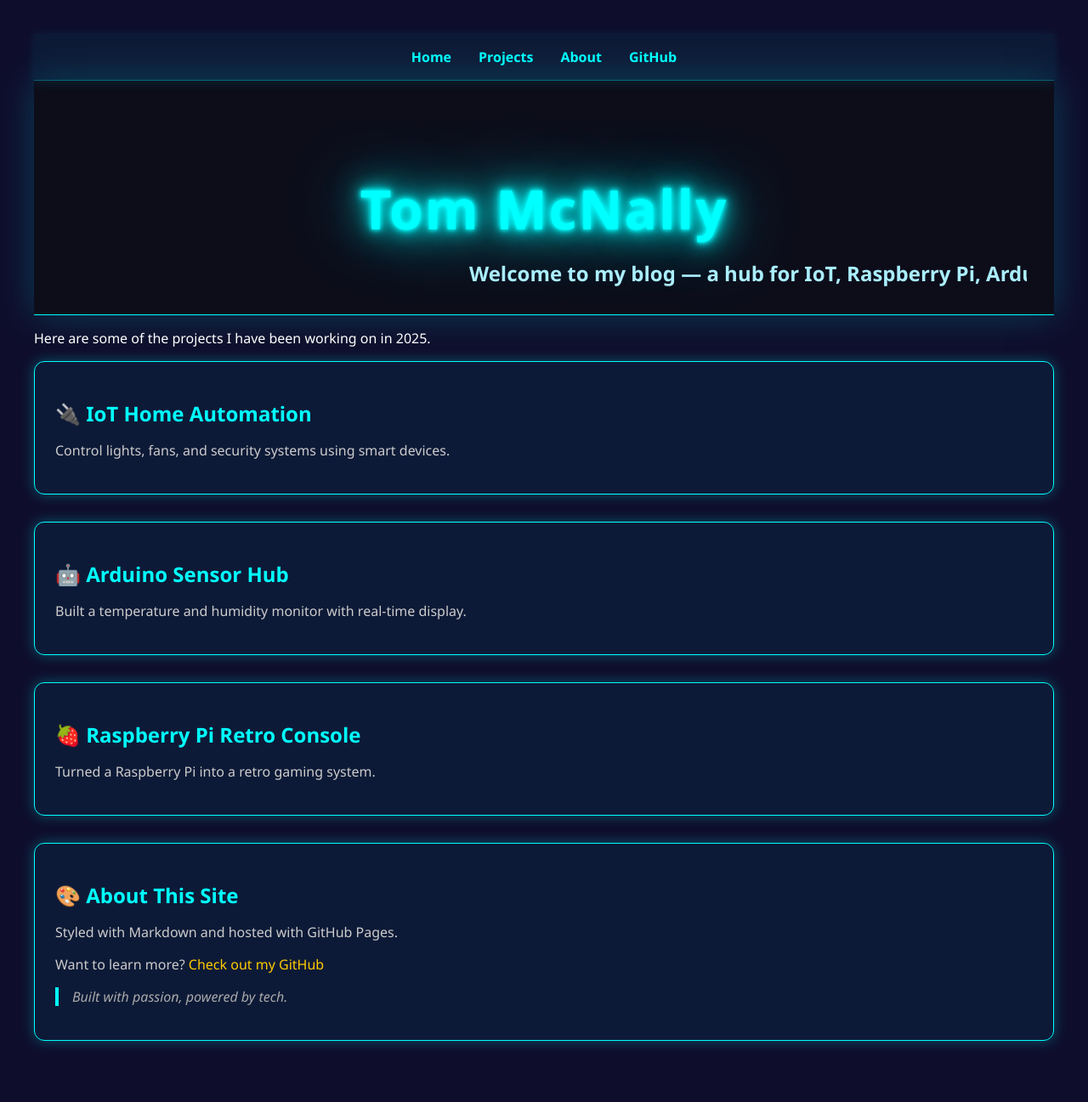
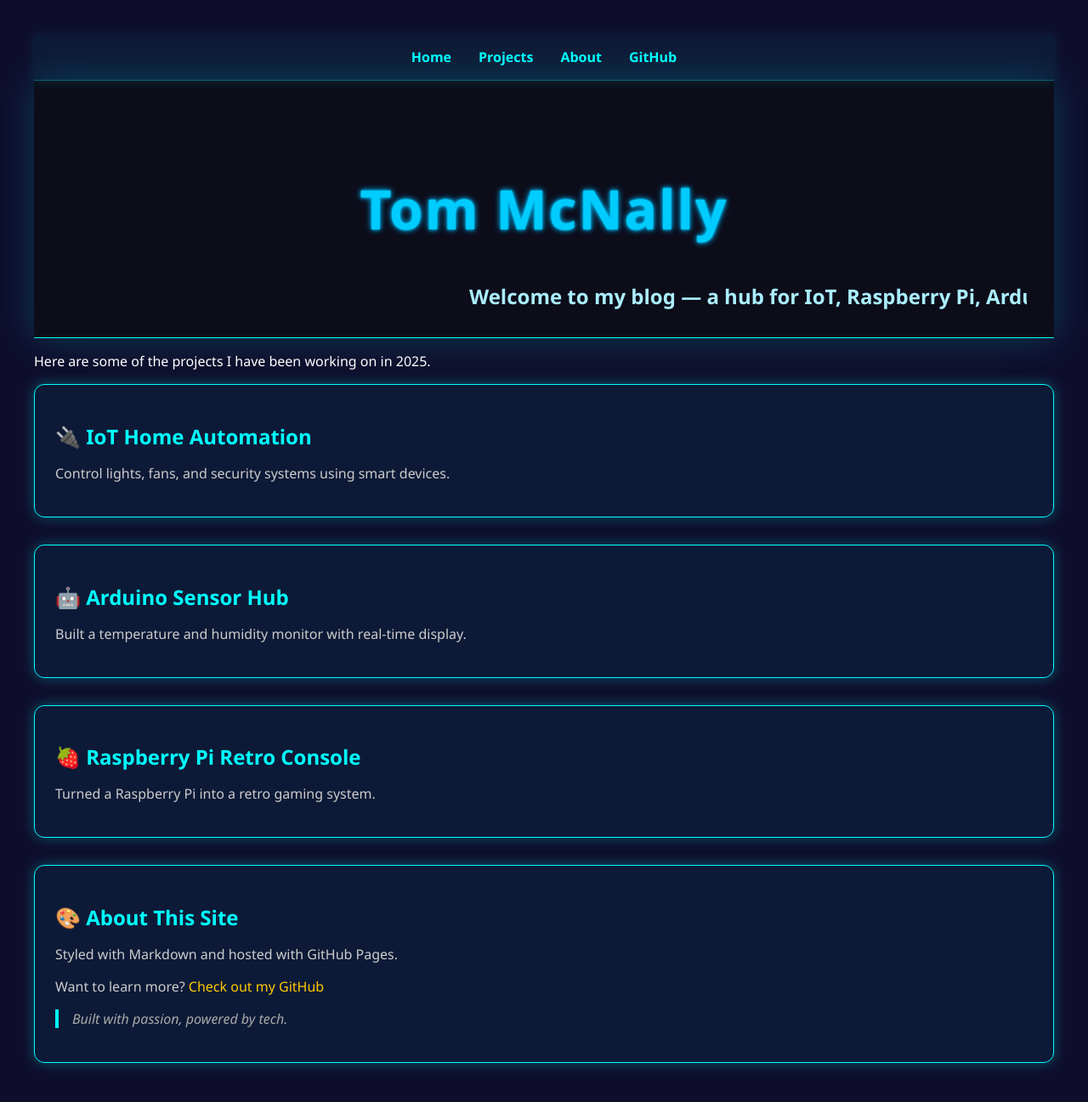
Before and after one commit to mcnallytj/skills-github-pages, a Jekyll site: the page built from index.html, in a window 1280 px wide and 1323 px high. Shown: the top 1297 px of the window at 85% size. Built offline with Jekyll 4.4.1, drawn with Linux system fonts in a browser that asks for light colours.

Commit message:
Update style.css

```diff
--- a/assets/css/style.css
+++ b/assets/css/style.css
@@ -46,17 +46,16 @@ blockquote {
 
 .hero-title {
   font-size: 4rem;
-  color: #00ffff;
-  font-weight: 900;
+  font-weight: 800;
+  color: #00ccff;
   text-align: center;
+  letter-spacing: 2px;
+  position: relative;
+  animation: flicker 3s infinite;
   text-shadow:
-    0 0 5px #00ffff,
-    0 0 10px #00ffff,
-    0 0 20px #00ffff,
-    0 0 40px #0ff,
-    0 0 80px #0ff;
-  margin-bottom: 1rem;
-  letter-spacing: 2px;
+    0 0 3px #00ccff,
+    0 0 6px #0099cc,
+    0 0 8px #006699;
 }
 
 
```
